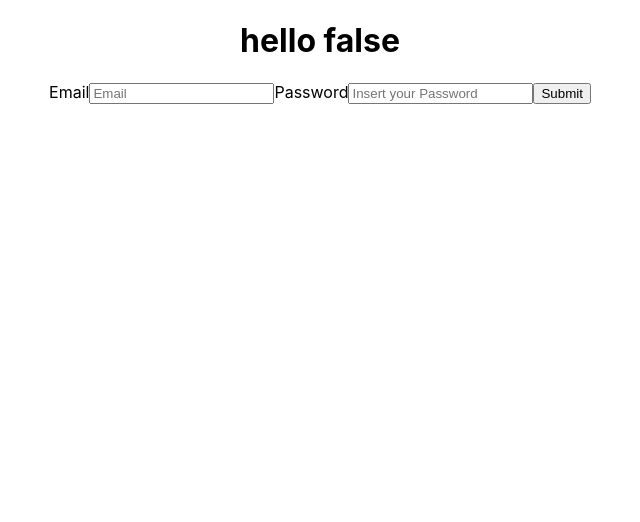
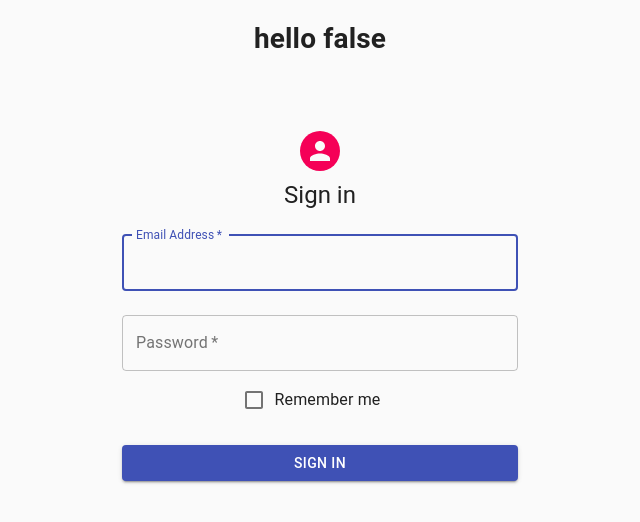
Before and after one commit to test1merg/coding_challange, a React (Create React App) app in the folder frontend/frontend/: page / in a window 1280 px wide. Shown: the top 522 px of the page, without its empty margins (320-960 px from the left). Built offline with nearby package versions, Linux system fonts and the light colour scheme.

Commit message:
login style

```diff
--- a/frontend/frontend/src/LoginComponent/LoginComponent.jsx
+++ b/frontend/frontend/src/LoginComponent/LoginComponent.jsx
@@ -1,6 +1,17 @@
 import React, { useState } from 'react';
 import axios from 'axios';
-
+import Avatar from '@material-ui/core/Avatar';
+import Button from '@material-ui/core/Button';
+import CssBaseline from '@material-ui/core/CssBaseline';
+import TextField from '@material-ui/core/TextField';
+import FormControlLabel from '@material-ui/core/FormControlLabel';
+import Checkbox from '@material-ui/core/Checkbox';
+import Link from '@material-ui/core/Link';
+import Grid from '@material-ui/core/Grid';
+import Box from '@material-ui/core/Box';
+import Typography from '@material-ui/core/Typography';
+import { makeStyles } from '@material-ui/core/styles';
+import Container from '@material-ui/core/Container';
 
 
 const LoginComponent = ({ handleLogin }) => {
@@ -34,20 +45,96 @@
             return response.data;
         }
 
-        return (
-            <div className="Login">
-                <form onSubmit= { handleSubmit }>
-                    <label>Email
-                    <input type="text" placeholder="Email" onChange= { e =>  setEmail(e.target.value) }/>
-                    </label>
+        // return (
+        //     <div className="Login">
+        //         <form onSubmit= { handleSubmit }>
+        //             <label>Email
+        //             <input type="text" placeholder="Email" onChange= { e =>  setEmail(e.target.value) }/>
+        //             </label>
 
-                    <label>Password
-                        <input type="password" placeholder="Insert your Password" onChange= { e => setPassword(e.target.value)}></input>
-                    </label>
-                    <button type="submit">Submit</button>
+        //             <label>Password
+        //                 <input type="password" placeholder="Insert your Password" onChange= { e => setPassword(e.target.value)}></input>
+        //             </label>
+        //             <button type="submit">Submit</button>
+        //         </form>
+        //     </div>
+        // );
+
+        const useStyles = makeStyles((theme) => ({
+            paper: {
+              marginTop: theme.spacing(8),
+              display: 'flex',
+              flexDirection: 'column',
+              alignItems: 'center',
+            },
+            avatar: {
+              margin: theme.spacing(1),
+              backgroundColor: theme.palette.secondary.main,
+            },
+            form: {
+              width: '100%', // Fix IE 11 issue.
+              marginTop: theme.spacing(1),
+            },
+            submit: {
+              margin: theme.spacing(3, 0, 2),
+            },
+          }));
+
+          const classes = useStyles();
+
+          return (
+            <Container component="main" maxWidth="xs">
+              <CssBaseline />
+              <div className={classes.paper}>
+                <Avatar className={classes.avatar}>
+                </Avatar>
+                <Typography component="h1" variant="h5">
+                  Sign in
+                </Typography>
+                <form className={classes.form} noValidate onSubmit= { handleSubmit }>
+                  <TextField
+                    variant="outlined"
+                    margin="normal"
+                    required
+                    fullWidth
+                    id="email"
+                    label="Email Address"
+                    name="email"
+                    autoComplete="email"
+                    autoFocus
+                    onChange= { e =>  setEmail(e.target.value) }
+                  />
+                  <TextField
+                    variant="outlined"
+                    margin="normal"
+                    required
+                    fullWidth
+                    name="password"
+                    label="Password"
+                    type="password"
+                    id="password"
+                    autoComplete="current-password"
+                    onChange= { e => setPassword(e.target.value)}
+                  />
+                  <FormControlLabel
+                    control={<Checkbox value="remember" color="primary" />}
+                    label="Remember me"
+                  />
+                  <Button
+                    type="submit"
+                    fullWidth
+                    variant="contained"
+                    color="primary"
+                    className={classes.submit}
+                  >
+                    Sign In
+                  </Button>
                 </form>
-            </div>
-        );
+              </div>
+              <Box mt={8}>
+              </Box>
+            </Container>
+          );
 
 };
 
```
